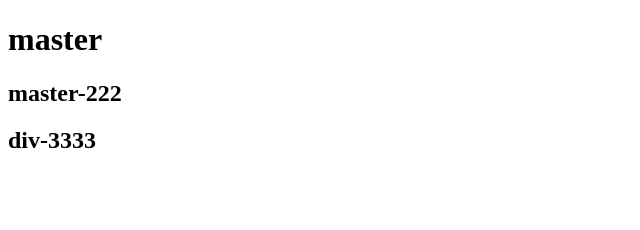
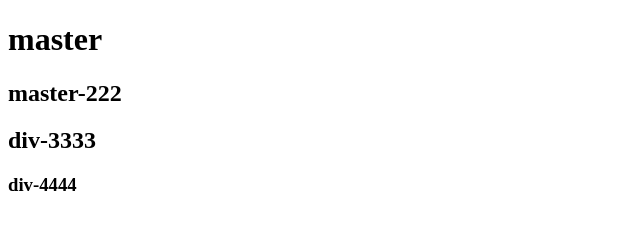
Before and after one commit to cao-zhao-feng/github-demo, a plain HTML site: page index.html in a window 1280 px wide. Shown: the full height of the page, 0-640 px from the left. Drawn offline with Linux system fonts and the light colour scheme.

Commit message:
div-4444

```diff
--- a/index.html
+++ b/index.html
@@ -10,6 +10,6 @@
   <h2>master-222</h2>
 
   <h2>div-3333</h2>
-
+  <h3>div-4444</h3>
 </body>
 </html>
```
